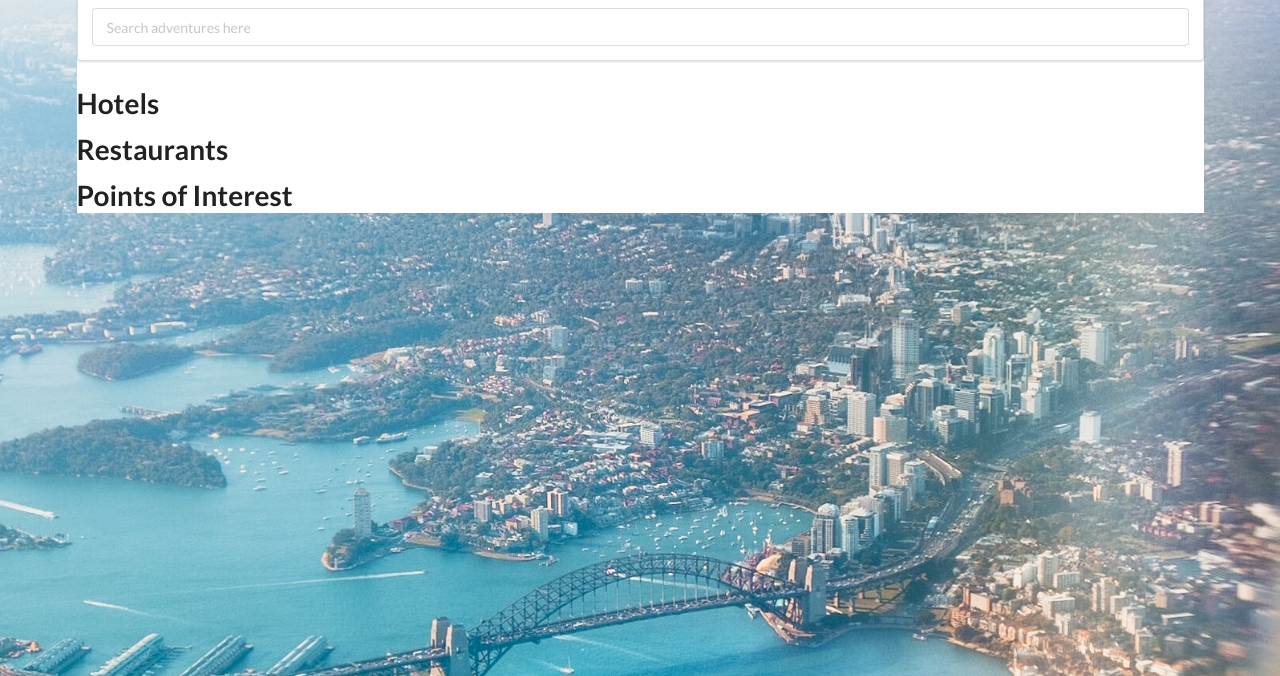
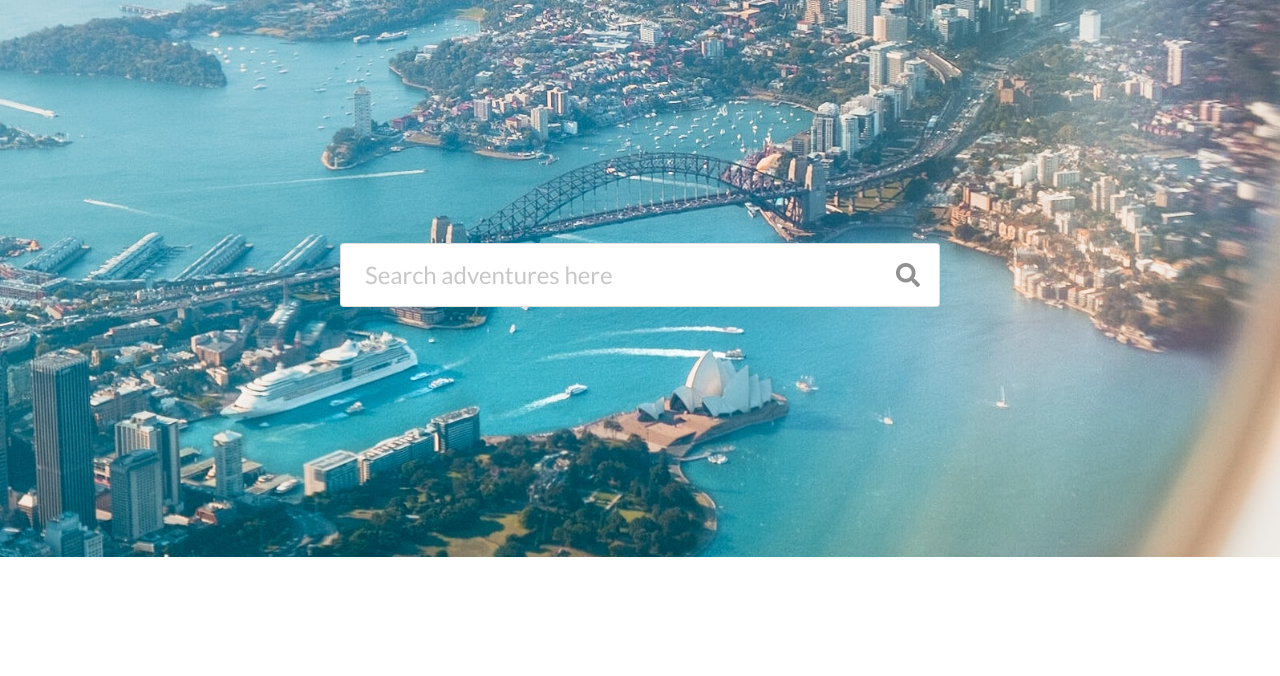
Before and after one commit to Vsmith408/Project3-client, a React app: page / in a window 1280 px wide. Shown: the part 124-800 px from the top of the page. Built offline with nearby package versions, Linux system fonts and the light colour scheme.

Commit message:
styled home page/ search results

```diff
--- a/src/components/App.css
+++ b/src/components/App.css
@@ -1,4 +1,9 @@
-body {
+.searchBarWrapper {
   background-image: url(../Images/background-image.jpg);
   background-size: cover;
+  background-position: center;
+  display: flex;
+  justify-content: center;
+  align-items: center;
+  padding: 250px 0;
 }
--- a/src/components/ResultsCard.js
+++ b/src/components/ResultsCard.js
@@ -6,7 +6,9 @@ const ResultsCard = (props) => (
     <div className="card">
       <div className="content">
         <div className="header">{props.name}</div>
-        <div className="meta">{props.rating}</div>
+        <div className="meta">{props.rating} <div class="ui  rating" data-max-rating="1">
+          <i class="star icon"></i></div> </div>
+
         <div className="description">{props.address}</div>
       </div>
       <div className="extra content">
--- a/src/components/SearchBar.js
+++ b/src/components/SearchBar.js
@@ -9,15 +9,17 @@ class SearchBar extends React.Component {
   };
   render() {
     return (
-      <div className="ui segment">
+      <div className="">
         <form onSubmit={this.onFormSubmit} className="ui form">
-          <div className="field">
+          <div className="ui massive icon input">
             <input
+              style={{ width: 600, maxWidth: "90vw" }}
               type="text"
               placeholder="Search adventures here"
               value={this.state.term}
               onChange={(e) => this.setState({ term: e.target.value })}
             />
+            <i class="search icon"></i>
           </div>
         </form>
       </div>
--- a/src/components/pages/HomePage.js
+++ b/src/components/pages/HomePage.js
@@ -39,16 +39,26 @@ class Home extends React.Component {
   };
   render() {
     return (
+      <>
+        <div className="searchBarWrapper">
+          <SearchBar onSubmit={this.onSearchSubmit} />
+        </div>
         <div
           className="ui container"
-        style={{ marginTop: "10px", background: "white" }}
+          style={{
+            marginTop: -102,
+            background: "white",
+            padding: this.state.hotels.length || this.state.isLoading ? 16 : 0,
+            boxShadow:
+              "0 10px 20px rgba(0,0,0,0.19), 0 6px 6px rgba(0,0,0,0.23)",
+            borderRadius: 4,
+          }}
         >
-        <SearchBar onSubmit={this.onSearchSubmit} />
           {this.state.isLoading ? (
-          <p>Loading....</p>
+            <div className="ui active centered inline massive text loader" />
           ) : (
             <>
-            <h1>Hotels</h1>
+              {this.state.hotels.length > 0 && <h1>Hotels</h1>}
               <div className="ui grid">
                 {this.state.hotels.map((hotel) => (
                   <div className="five wide column" key={hotel.name}>
@@ -61,7 +71,7 @@ class Home extends React.Component {
                 ))}
               </div>
 
-            <h1>Restaurants</h1>
+              {this.state.food.length > 0 && <h1>Restaurants</h1>}
               <div className="ui grid">
                 {this.state.food.map((food) => (
                   <div className="five wide column" key={food.name}>
@@ -74,7 +84,7 @@ class Home extends React.Component {
                 ))}
               </div>
 
-            <h1>Points of Interest</h1>
+              {this.state.interest.length > 0 && <h1>Points of Interest</h1>}
               <div className="ui grid">
                 {this.state.interest.map((interest) => (
                   <div className="five wide column" key={interest.name}>
@@ -87,9 +97,9 @@ class Home extends React.Component {
                 ))}
               </div>
             </>
-
           )}
         </div>
+      </>
     );
   }
 }
```
Also changed, not shown: src/components/HomePage.js (deleted, +0 -10 lines), 1 other file. Lines whose indentation alone changed are shown as unchanged.
